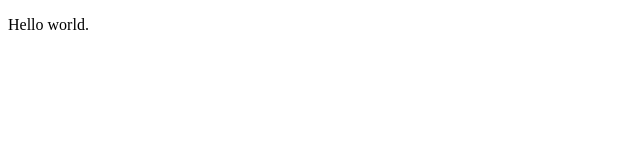
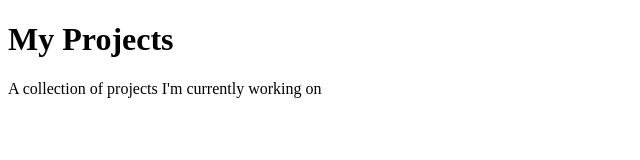
Before and after one commit to kgstamp/kgstamp.github.io, a plain HTML site: page index.html in a window 1280 px wide. Shown: the whole page, without its empty margins (0-640 px from the left). Drawn offline with Linux system fonts and the light colour scheme.

Commit message:
added some files and structure

```diff
--- a/index.html
+++ b/index.html
@@ -1,6 +1,18 @@
 <!DOCTYPE html>
 <html>
+<head>
+    <link rel="stylesheet" href="style.css">
+</head>
+
 <body>
-    <p>Hello world.</p>
+    <header>
+        <h1>My Projects</h1>
+        <p>A collection of projects I'm currently working on</p>
+    </header>
 </body>
+
+<!-- make it easy to add/remove projects, so add script that loads them from a separate list -->
+<!-- add one of those three horizontal line button thingies to expand a menu, but also
+        allow for scrolling -->
+
 </html>
--- /dev/null
+++ b/style.css
@@ -0,0 +1 @@
+/* for future styles I add */
```
Also changed, not shown: index.js (added, +13 -0 lines).
